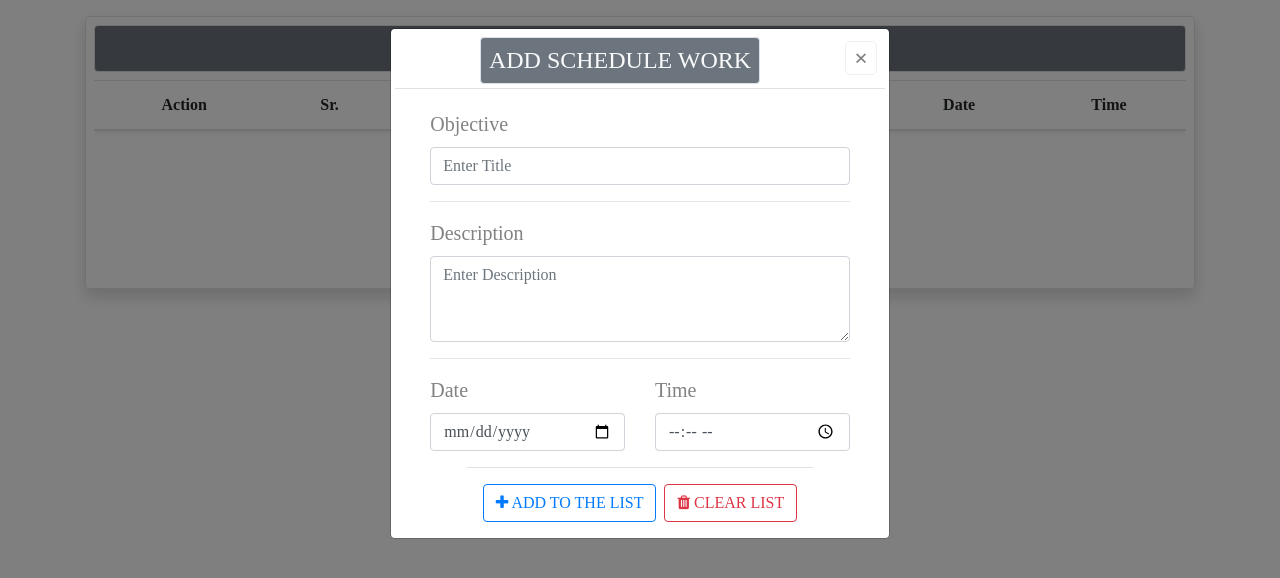
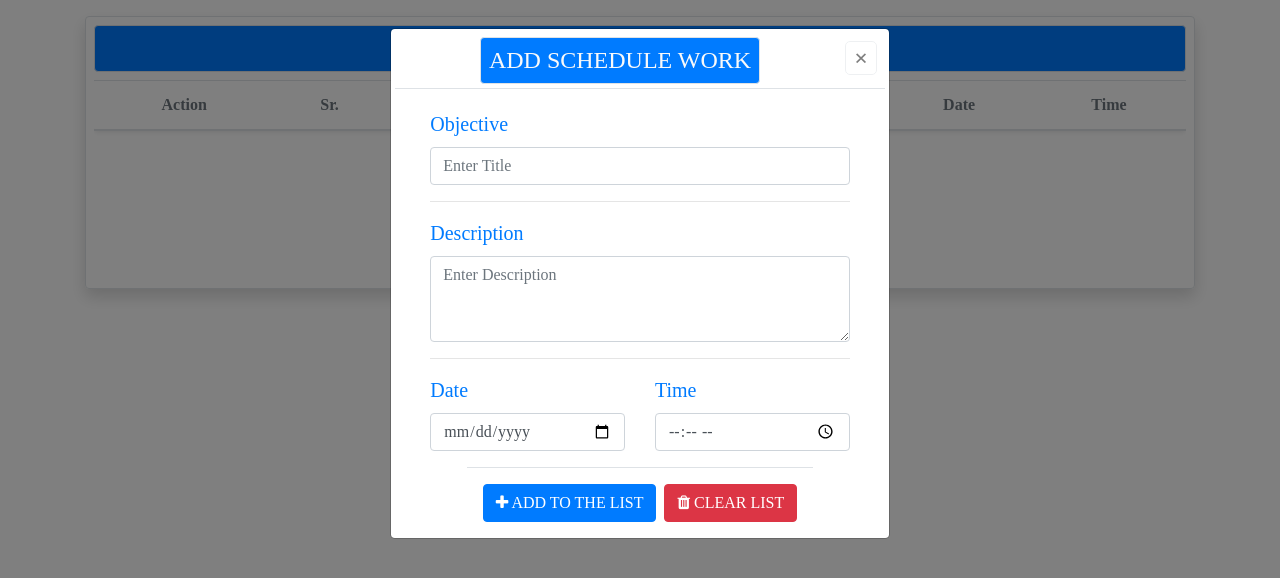
Before and after one commit to Mahesh-Borse/Schedule-Manager, a plain HTML site: page index.html in a window 1280 px wide. Both pictures are taken after a click on the button "Add Or Remove Work from Schedule". Drawn offline with nearby package versions, Linux system fonts and the light colour scheme.

Commit message:
Update index.html

```diff
--- a/index.html
+++ b/index.html
@@ -20,14 +20,14 @@
       <!-- display items starts -->
       <div class="p-2 text-center rounded border shadow" id="items">
         <h4 class="text-light mt-0 text-center border p-2
-          bg-secondary rounded text-uppercase">Your Schedule</h4>
+          bg-primary rounded text-uppercase">Your Schedule</h4>
         <div class="container p-0" id="items"
           style="overflow-x:auto;min-height: 200px;max-height:
           450px;">
           <table class="table table-striped responsive-lg
             rounded shadow-sm">
             <thead>
-              <tr style="position: sticky;">
+              <tr style="position: sticky;" class="text-secondary">
                 <th>Action</th><!-- upd/del action btn -->
                 <th>Sr.</th>
                 <th>Objective</th>
@@ -62,7 +62,7 @@
             <div class="modal-header m-1 p-1">
               <h4 class="text-light text-center m-auto border
                 rounded
-                p-2 bg-secondary
+                p-2 bg-primary
                 rounded text-uppercase">Add Schedule Work</h4>
               <button type="button" class="close btn
                 btn-outline-danger border p-1 m-1"
@@ -70,7 +70,8 @@
                 5px;width: 32px;">&times;
               </button>
             </div>
-            <div class="modal-body" style="font-size:20px; color: #828282;">
+            <div class="modal-body text-primary" style="font-size:20px; color:
+              #828282;">
               <div class="form-group m-auto" style="width: 90%;">
                 <label for="title">Objective</label>
                 <input type="search" class="form-control mb-2"
@@ -98,11 +99,11 @@
             </div>
             <div class="modal-footer m-auto">
               <button type="submit" id="add" class="btn
-                btn-outline-primary
+                btn-primary
                 text-uppercase">
                 <i class="fa fa-plus"></i> Add to the list</button>
               <button id="clearAll" onclick="clearList()"
-                class="btn btn-outline-danger
+                class="btn btn-danger
                 text-uppercase">
                 <i class="fa fa-trash"></i> Clear List
               </button>
```
